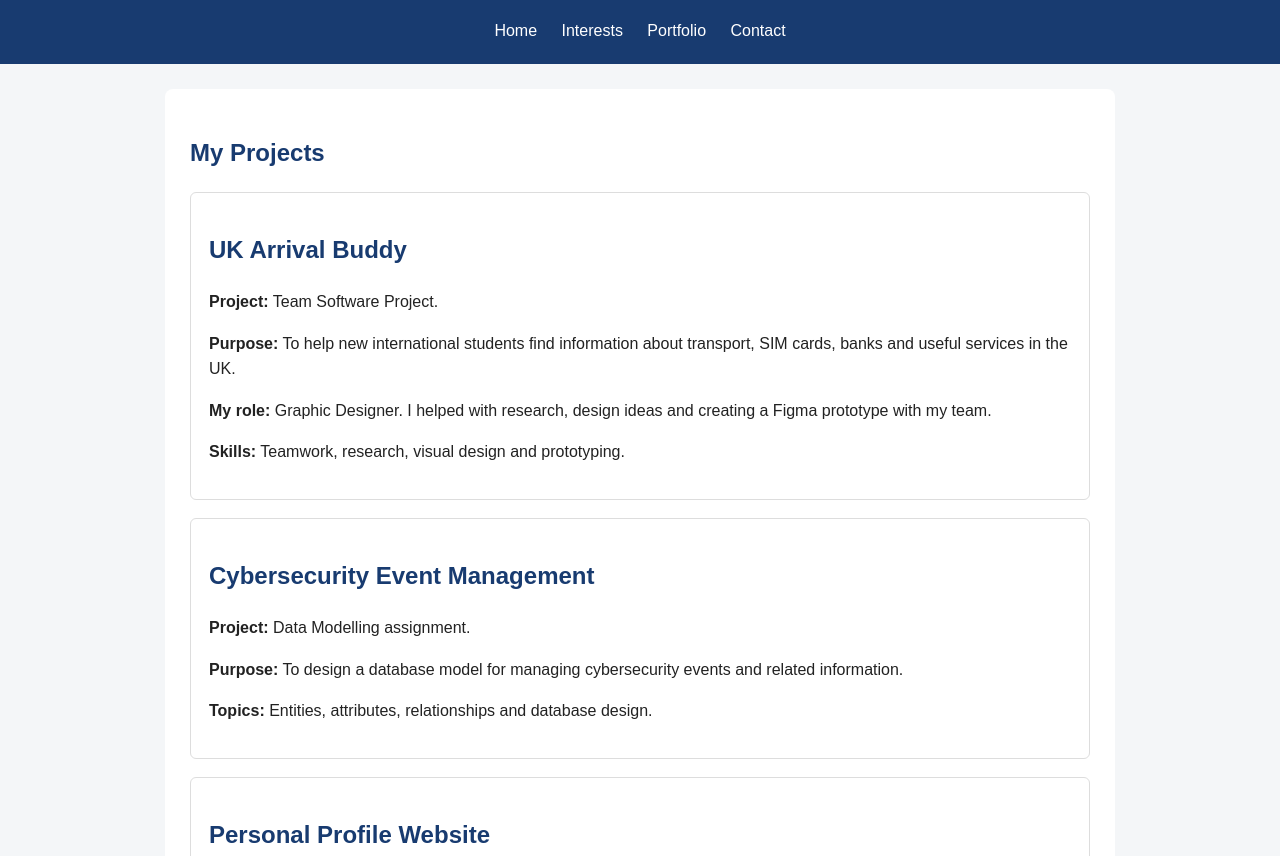
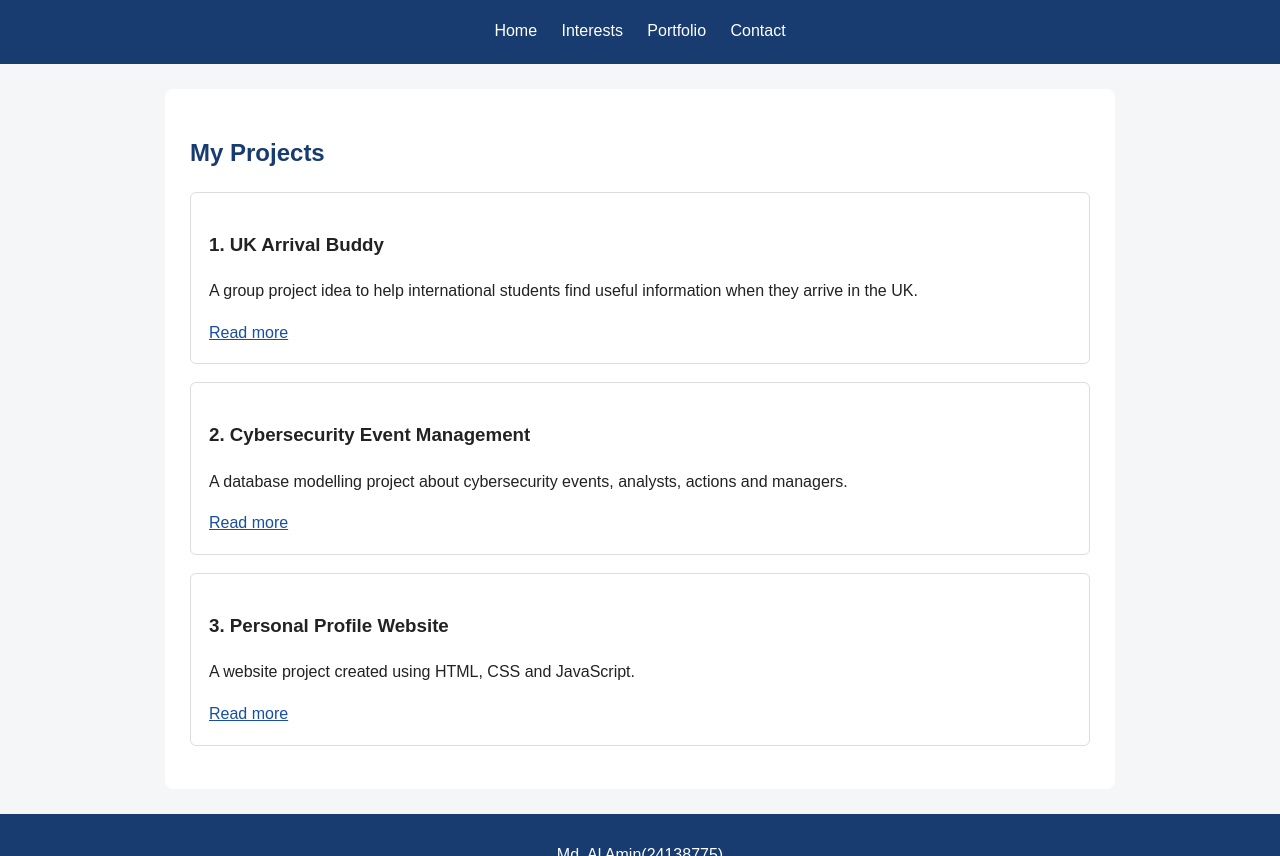
Before and after one commit to ma25ahm/my_accessible_and_usable_profile_site, a plain HTML site: page Portfolio.html in a window 1280 px wide. Shown: the part 96-952 px from the top of the page. Drawn offline with Linux system fonts and the light colour scheme; files whose address does not match are found by name.

Commit message:
final code portolio and project details

```diff
--- a/Portfolio.html
+++ b/Portfolio.html
@@ -23,38 +23,22 @@
         <main>
             <h2>My Projects</h2>
 
-            <section class="project" id="arrival-buddy">
-                <h2>UK Arrival Buddy</h2>
-
-                <p><strong>Project:</strong> Team Software Project.</p>
-
-                <p><strong>Purpose:</strong> To help new international students find information about transport, SIM cards, banks and useful services in the UK.</p>
-
-                <p><strong>My role:</strong> Graphic Designer. I helped with research, design ideas and creating a Figma prototype with my team.</p>
-
-                <p><strong>Skills:</strong> Teamwork, research, visual design and prototyping.</p>
+            <section class="project">
+            <h3>1. UK Arrival Buddy</h3>
+            <p>A group project idea to help international students find useful information when they arrive in the UK.</p>
+            <a href="project-details.html#arrival-buddy">Read more</a>
             </section>
 
-
-            <section class="project" id="event-management">
-                <h2>Cybersecurity Event Management</h2>
-
-                <p><strong>Project:</strong> Data Modelling assignment.</p>
-
-                <p><strong>Purpose:</strong> To design a database model for managing cybersecurity events and related information.</p>
-
-                <p><strong>Topics:</strong> Entities, attributes, relationships and database design.</p>
+            <section class="project">
+                <h3>2. Cybersecurity Event Management</h3>
+                <p>A database modelling project about cybersecurity events, analysts, actions and managers.</p>
+                <a href="project-details.html#event-management">Read more</a>
             </section>
 
-
-            <section class="project" id="profile-website">
-                <h2>Personal Profile Website</h2>
-
-                <p><strong>Project:</strong> Accessibility and Usability assignment.</p>
-
-                <p><strong>Purpose:</strong> To create a personal portfolio website using HTML, CSS and JavaScript.</p>
-
-                <p><strong>Skills:</strong> HTML, CSS, JavaScript and accessible web design.</p>
+            <section class="project">
+                <h3>3. Personal Profile Website</h3>
+                <p>A website project created using HTML, CSS and JavaScript.</p>
+                <a href="project-details.html#profile-website">Read more</a>
             </section>
 
 
```
Also changed, not shown: Project_Details.html (+1 -0 lines).
